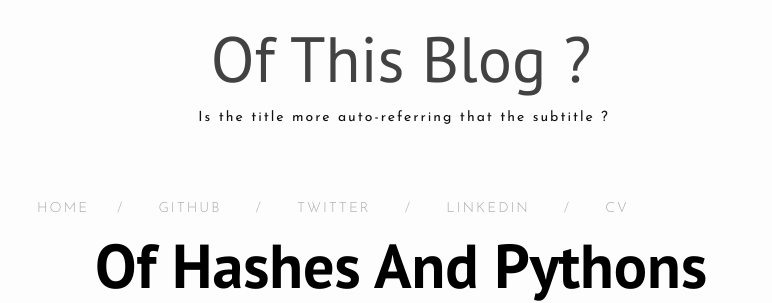
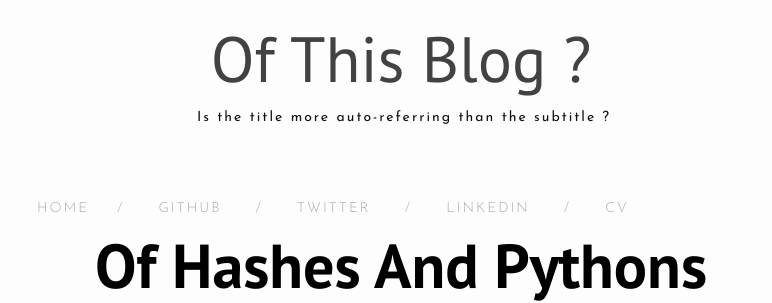
Before and after one commit to ewjoachim/ewjoachim.github.io, a Jekyll site: the page built from _posts/2016-05-08-of-hashes-and-pythons.md, in a window 1280 px wide and 900 px high. Shown: the part 149-452 px from the top of the window, without its empty margins (239-1011 px from the left). Built offline with Jekyll 4.4.1, drawn with Linux system fonts in a browser that asks for light colours; nearby versions of some CDN libraries; some of the changed text lies outside the part shown.

Commit message:
And typo.

```diff
--- a/_config.yml
+++ b/_config.yml
@@ -9,7 +9,7 @@
 title: What's the title of this blog ?
 email: ewjoachim@gmail.com
 description: > # this means to ignore newlines until "baseurl:"
-  Is the title more auto-referring that the subtitle ?
+  Is the title more auto-referring than the subtitle ?
 baseurl: "" # the subpath of your site, e.g. /blog
 url: "https://joachim.jablon.fr" # the base hostname & protocol for your site
 twitter_username: ewjoachim
```
